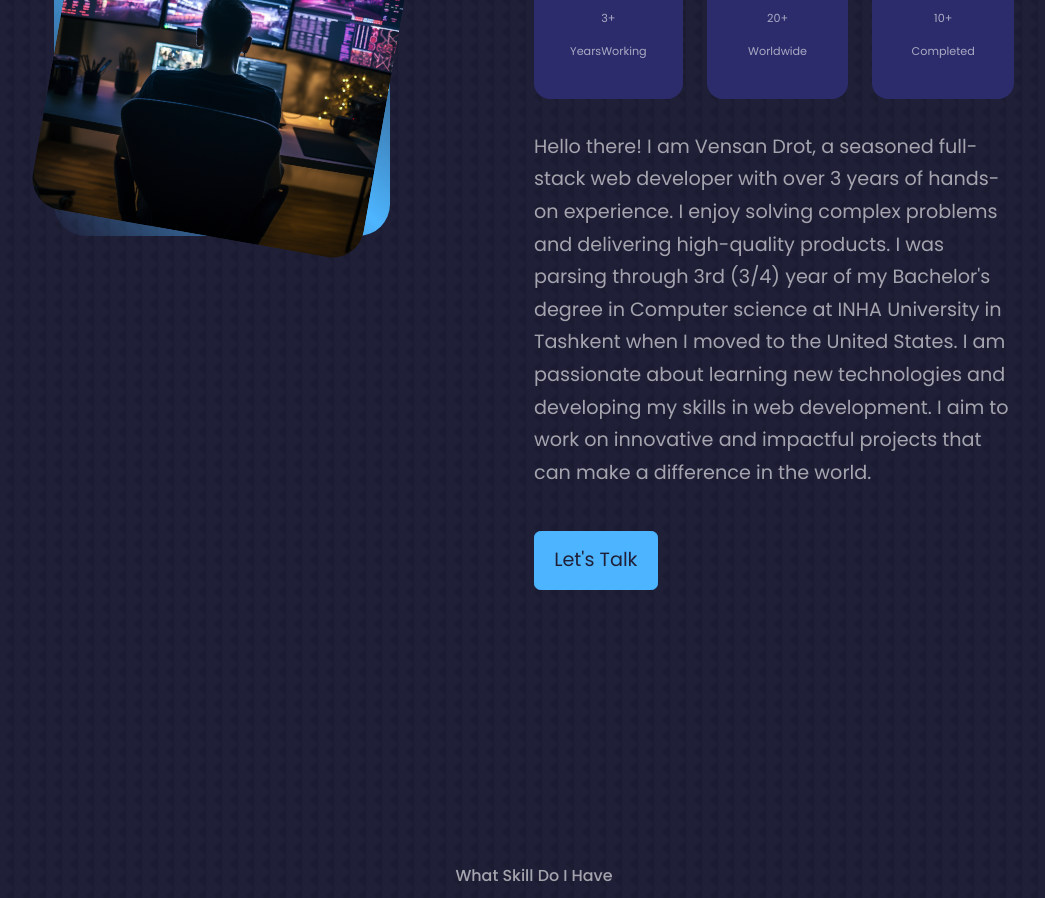
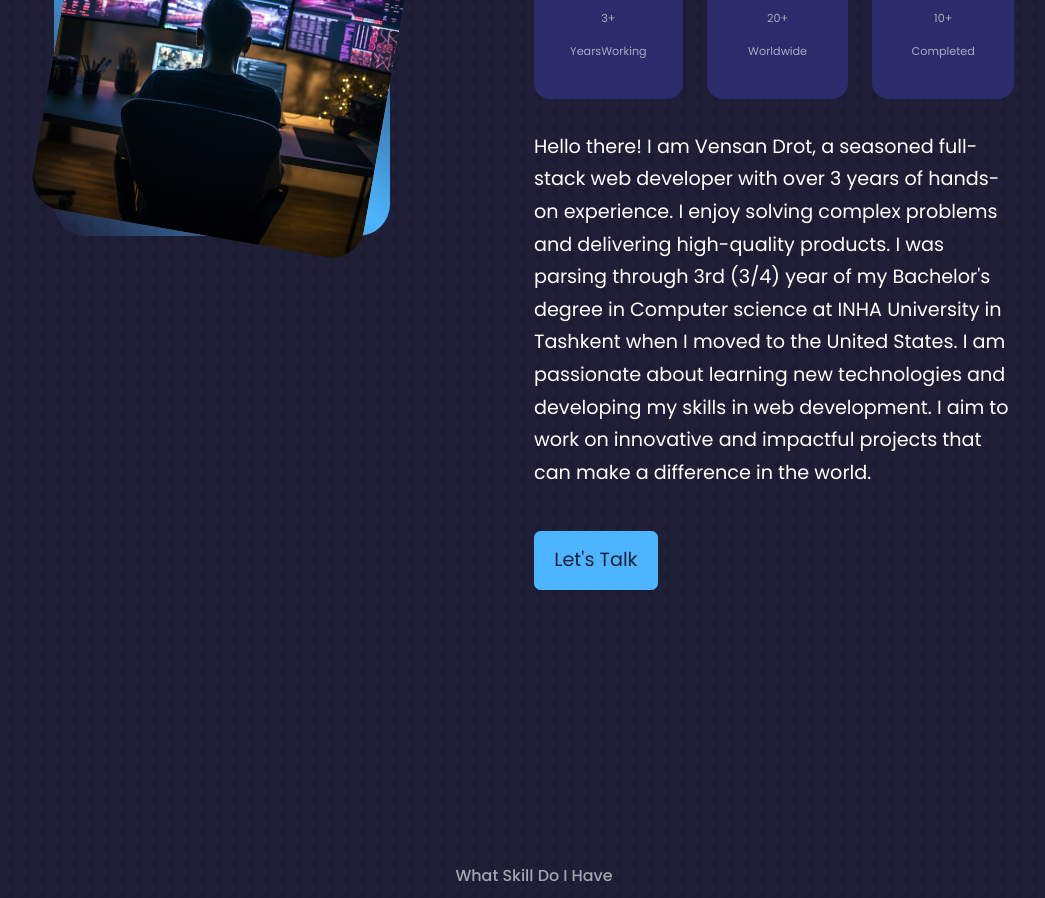
Before and after one commit to VensanDrot/React_CV_WEB, a React (Create React App) app: page / in a window 1280 px wide. Shown: the part 1320-2218 px from the top of the page, without its empty margins (106-1151 px from the left). Built offline with nearby package versions, Linux system fonts and the light colour scheme.

Commit message:
color update

```diff
--- a/src/components/about/About.css
+++ b/src/components/about/About.css
@@ -75,7 +75,7 @@
 
 .about_content p {
     margin: 2rem 0 2.6rem;
-    color: var(--color-light);
+    color: var(--color-white);
 }
 
 
```
